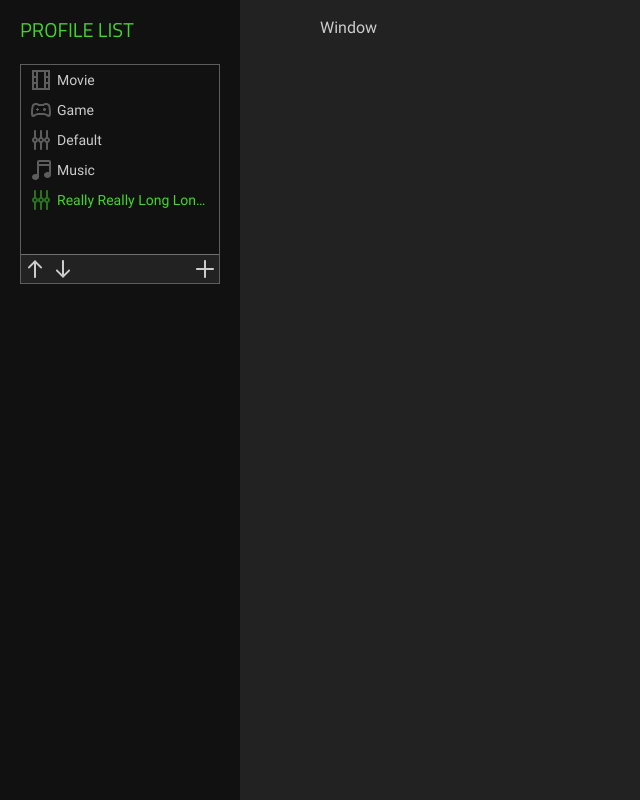
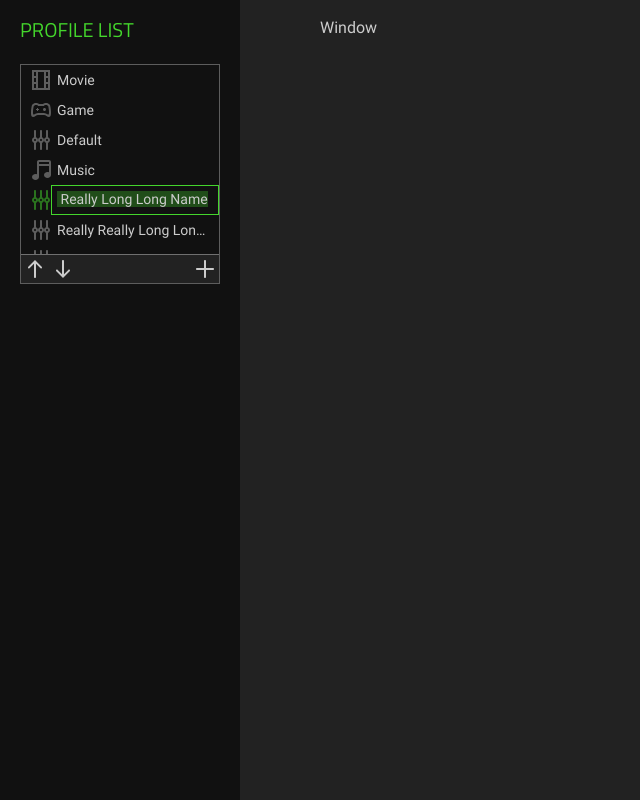
Before and after one commit to gohguancheng/rz-profile, a React (Create React App) app: page / in a window 1280 px wide. Shown: the whole page, without its empty margins (0-640 px from the left). Built offline with nearby package versions, Linux system fonts and the light colour scheme.

Commit message:
test styles for list items with temporary mock values and states

```diff
--- a/src/components/Drawer/ProfileList/ListItem.css
+++ b/src/components/Drawer/ProfileList/ListItem.css
@@ -74,3 +74,23 @@
 .profile-item.custom.active::before {
   background-image: url("../../../images/profile_sel_default.svg");
 }
+
+input.profile-item {
+  z-index: 2;
+  font-family: "Roboto", sans-serif;
+  position: absolute;
+  inset: 0;
+  width: calc(100% - 30px);
+  margin-left: 30px;
+  border: 1px solid #44d62c;
+  box-sizing: border-box;
+  background-color: #111 !important;
+  padding: 3px 10px 5px 5px;
+  line-height: 20px;
+}
+
+input.profile-item:focus-visible {
+  outline: none;
+  text-overflow: clip;
+  cursor: text;
+}
--- a/src/components/Drawer/ProfileList/ListItem.js
+++ b/src/components/Drawer/ProfileList/ListItem.js
@@ -1,10 +1,30 @@
-import { memo } from "react";
+import { memo, useEffect, useRef, useState } from "react";
 import "./ListItem.css";
 
-const ListItem = memo(function ListItem({ label, type, isActive }) {
+const ListItem = memo(function ListItem({ label, type, isActive, editable }) {
+  const inputRef = useRef(null);
+
+  const [input, setInput] = useState(label);
+
+  useEffect(() => {
+    if (editable) {
+      inputRef.current.focus();
+    }
+  }, [editable]);
+
   return (
     <li className={`profile-item ${type} ${isActive ? "active" : ""}`}>
       {label}
+      {editable && (
+        <input
+          ref={inputRef}
+          className="profile-item"
+          type="text"
+          value={input}
+          onFocus={(event) => event.target.select()}
+          onChange={(evt) => setInput(evt.target.value)}
+        />
+      )}
     </li>
   );
 });
--- a/src/components/Drawer/ProfileList/ProfileList.js
+++ b/src/components/Drawer/ProfileList/ProfileList.js
@@ -4,31 +4,58 @@ import "./ProfileList.css";
 export function ProfileList() {
   const items = [
     {
+      id: 1,
       label: "Movie",
       type: "movie",
     },
     {
+      id: 2,
       label: "Game",
       type: "game",
     },
     {
+      id: 3,
       label: "Default",
       type: "default",
     },
     {
+      id: 4,
       label: "Music",
       type: "music",
     },
     {
+      id: 5,
       label: "Really Really Long Long Name",
       type: "custom",
       isActive: true,
+      editable: true,
+    },
+    {
+      id: 6,
+      label: "Really Really Long Long Name",
+      type: "custom",
+    },
+    {
+      id: 7,
+      label: "Really Really Long Long Name",
+      type: "custom",
+    },
+    {
+      id: 8,
+      label: "Really Really Long Long Name",
+      type: "custom",
     },
   ];
   return (
     <ul className="profile-list scrollable">
-      {items.map(({ label, type, isActive }) => (
-        <ListItem label={label} type={type} isActive={isActive} />
+      {items.map(({ id, label, type, isActive, editable }) => (
+        <ListItem
+          key={`${id}`}
+          label={label}
+          type={type}
+          isActive={isActive}
+          editable={editable}
+        />
       ))}
     </ul>
   );
```
